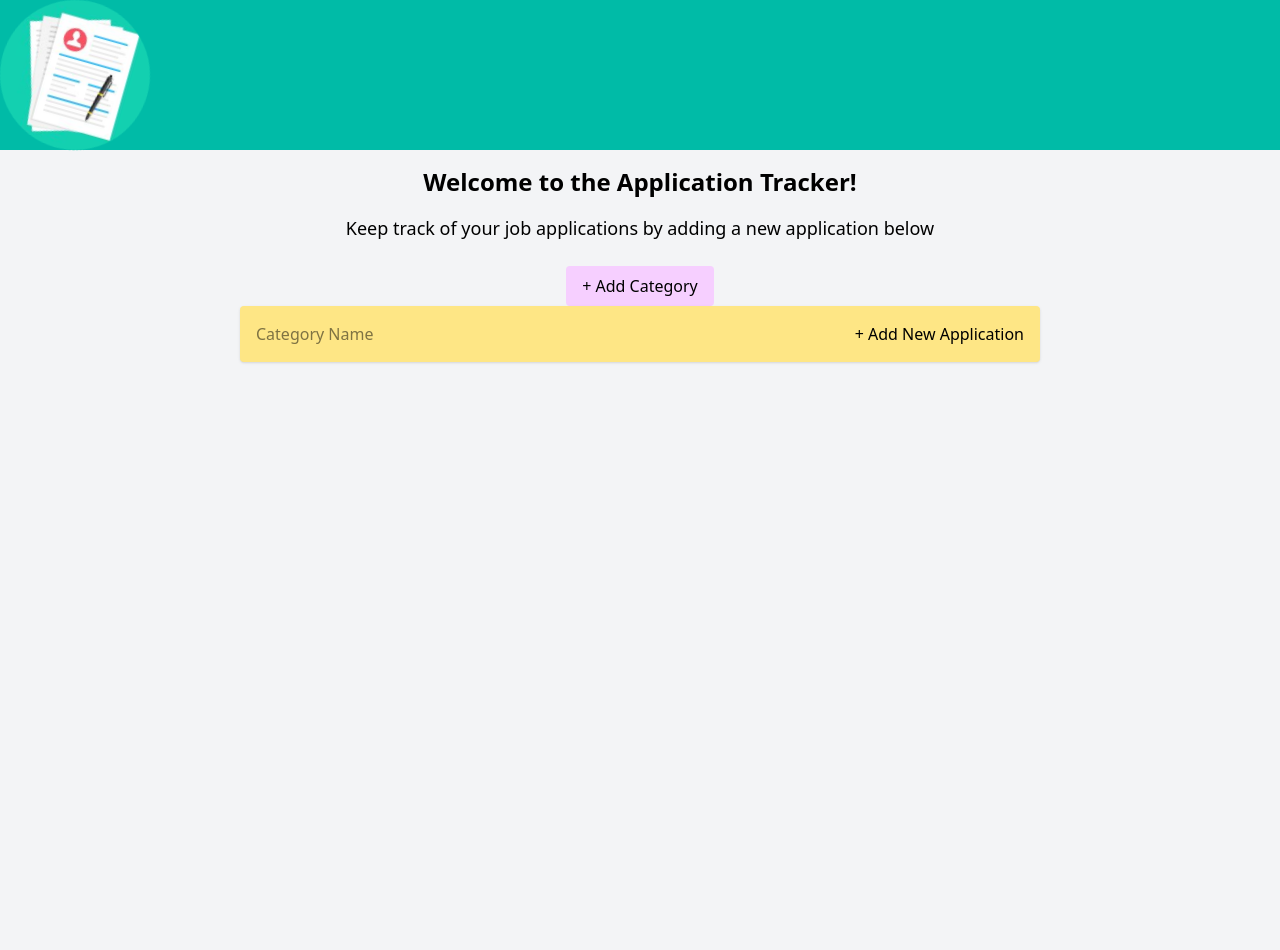
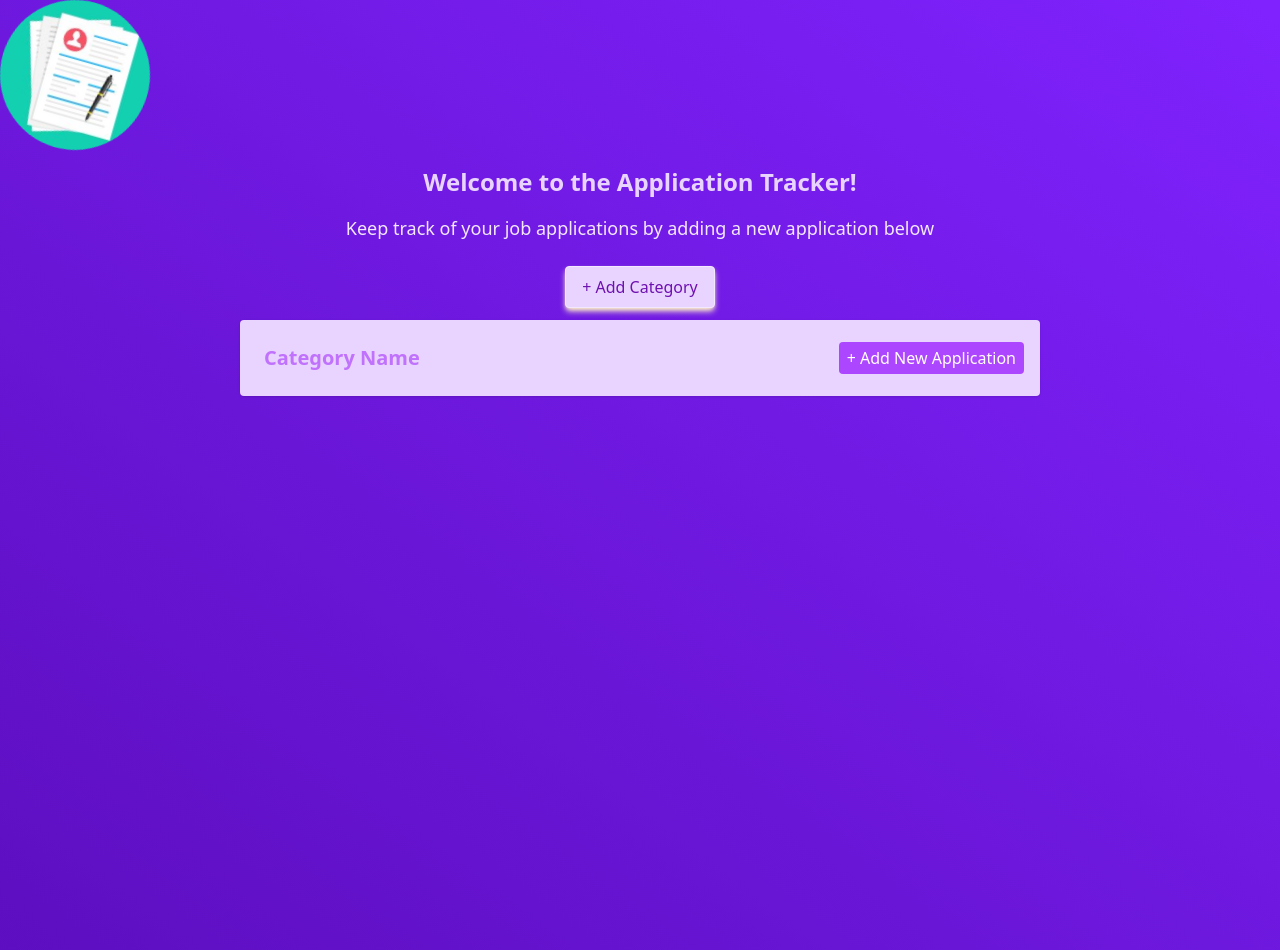
Before and after one commit to justinrous/application-tracker-frontend, a React (Vite) app: page / in a window 1280 px wide. Both pictures are taken after a click on the button "+ Add Category". Built offline with nearby package versions, Linux system fonts and the light colour scheme; the HTML template or start-up script is replaced by a standard one.

Commit message:
Creating new branch for Routing and Auth Login Feature

```diff
--- a/package.json
+++ b/package.json
@@ -13,6 +13,7 @@
     "@tailwindcss/vite": "^4.1.11",
     "react": "^19.1.0",
     "react-dom": "^19.1.0",
+    "react-router": "^7.8.1",
     "tailwindcss": "^4.1.11",
     "uuid": "^11.1.0"
   },
--- a/src/App/App.tsx
+++ b/src/App/App.tsx
@@ -4,16 +4,17 @@ import Nav from '../Nav/nav.tsx';
 // import CategoryBtn from '../CategoryBtn/CategoryBtn.tsx';
 import CategorySection from '../CategorySection/CategorySection.tsx';
 
-const mainClassName = 'min-h-screen bg-gray-100 p-4';
+const AppContainerClass = "bg-linear-to-bl from-violet-600 to-violet-800"
+const mainClassName = 'min-h-screen p-4';
 const sectionClassName = 'flex justify-center flex-col items-center';
-const h1ClassName = 'text-2xl font-bold mb-4';
-const pClassName = 'text-lg mb-6';
+const h1ClassName = 'text-2xl font-bold mb-4 text-purple-200';
+const pClassName = 'text-lg mb-6 text-purple-100';
 
 function App() {
   // const [count, setCount] = useState(0)
 
   return (
-    <>
+    <div className={AppContainerClass}>
       <Nav />
       <main className={mainClassName}>
         <section className={sectionClassName}>
@@ -22,7 +23,7 @@ function App() {
         </section>
         <CategorySection />
       </main>
-    </>
+    </div>
   )
 }
 
--- a/src/CategoryBtn/CategoryBtn.tsx
+++ b/src/CategoryBtn/CategoryBtn.tsx
@@ -1,7 +1,8 @@
 
 import type { JSX } from "react";
 
-const btnClass: string = "bg-fuchsia-200 text-gray py-2 px-4 rounded hover:border border-gray-400";
+const btnClass: string = "bg-purple-200 text-purple-800 py-2 px-4 rounded border border-purple-100 shadow-md shadow-amber-100" +
+    " hover:border-2 hover:border-amber-200 hover:text-amber-700 transition duration-100 ease-out";
 
 type CategoryBtnProps = {
     handleBtnClick: () => void;
--- a/src/CategorySection/CategorySection.tsx
+++ b/src/CategorySection/CategorySection.tsx
@@ -31,8 +31,11 @@ type showApplicationFormType = {
 /****************************************************************************
 ***********             Tailwind CSS classes            **********************
 * ****************************************************************************/
-const categoryItemClass: string = "bg-amber-200 p-4 rounded shadow mb-2 min-w-200 m-auto text-center";
+const categorySectionClass: string = "flex justify-center flex-col items-center";
+const categoryItemClass: string = "bg-purple-200 p-4 rounded shadow mb-2 mt-3 min-w-200 m-auto text-center";
 const categoryDivClass: string = "flex justify-between items-center";
+const applicationBtnClass: string = "bg-purple-500 text-white px-2 py-1 rounded hover:bg-purple-600 transition-colors duration-300";
+const h2InputClass: string = "border-none text-xl font-bold text-purple-600 rounded px-2 py-2 w-full focus:outline-none transition-colors duration-300";
 
 
 
@@ -84,13 +87,13 @@ function CategorySection() {
     }
 
     return (
-        <section className="flex justify-center flex-col items-center">
+        <section className={categorySectionClass}>
             <CategoryBtn handleBtnClick={handleCategoryBtnClick} />
             {categories.map((category: Category) => (
                 <div key={category.id} className={categoryItemClass}>
                     <div className={categoryDivClass}>
-                        <h2><input type="text" placeholder="Category Name" name={category.name} value={category.name} onChange={e => handleInputCategoryChange(e, category.id)}></input></h2>
-                        <button onClick={e => handleApplicationBtnClick(e, category.id, category.name)}>+ Add New Application</button>
+                        <h2><input type="text" placeholder="Category Name" className={h2InputClass} name={category.name} value={category.name} onChange={e => handleInputCategoryChange(e, category.id)}></input></h2>
+                        <button className={applicationBtnClass} onClick={e => handleApplicationBtnClick(e, category.id, category.name)}>+ Add New Application</button>
                     </div>
                     <div>
                         {showApplicationForm.filter(form => form.show && form.categoryId === category.id).map((form, index) => (
--- a/src/Nav/nav.tsx
+++ b/src/Nav/nav.tsx
@@ -3,9 +3,9 @@ import type { JSX } from "react";
 import { useEffect, useState } from 'react';
 import A from '../A/A.tsx';
 
-let navClass: string = "flex justify-between bg-teal-500 min-h-25 items-center";
-let imgClass: string = "rounded-full p5 rotate-30 transition-transform ease-in-out duration-2000";
-let imgClass2: string = "rounded-full p5 -rotate-30 transition-transform ease-in-out duration-2000";
+const navClass: string = "flex justify-between min-h-25 items-center";
+const imgClass: string = "rounded-full p5 rotate-30 transition-transform ease-in-out duration-2000";
+const imgClass2: string = "rounded-full p5 -rotate-30 transition-transform ease-in-out duration-2000";
 
 function Nav(): JSX.Element {
 
```
Also changed, not shown: src/index.css (+0 -73 lines), notes.txt, 1 other file (tests, documents, lock files or other folders).
